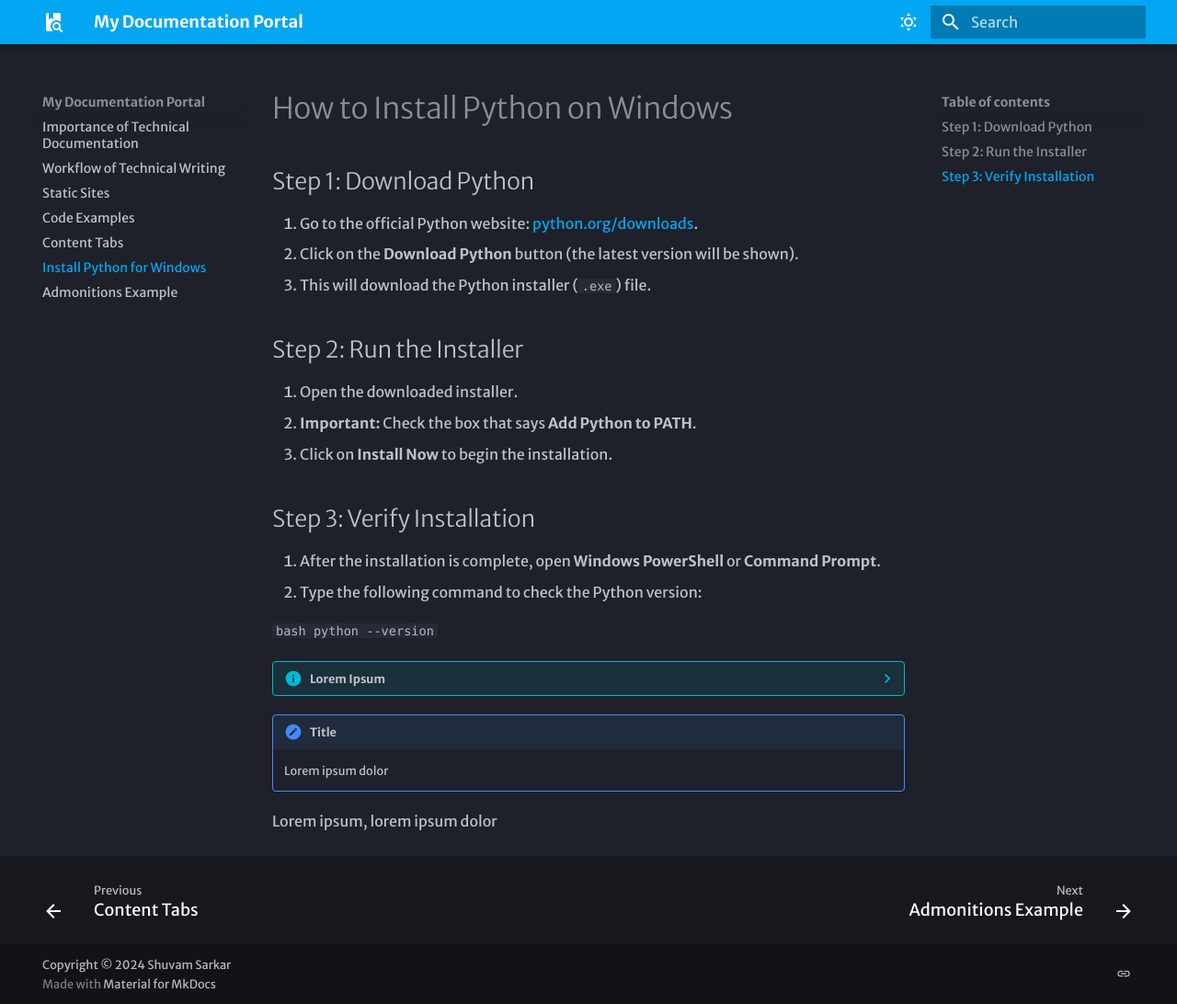
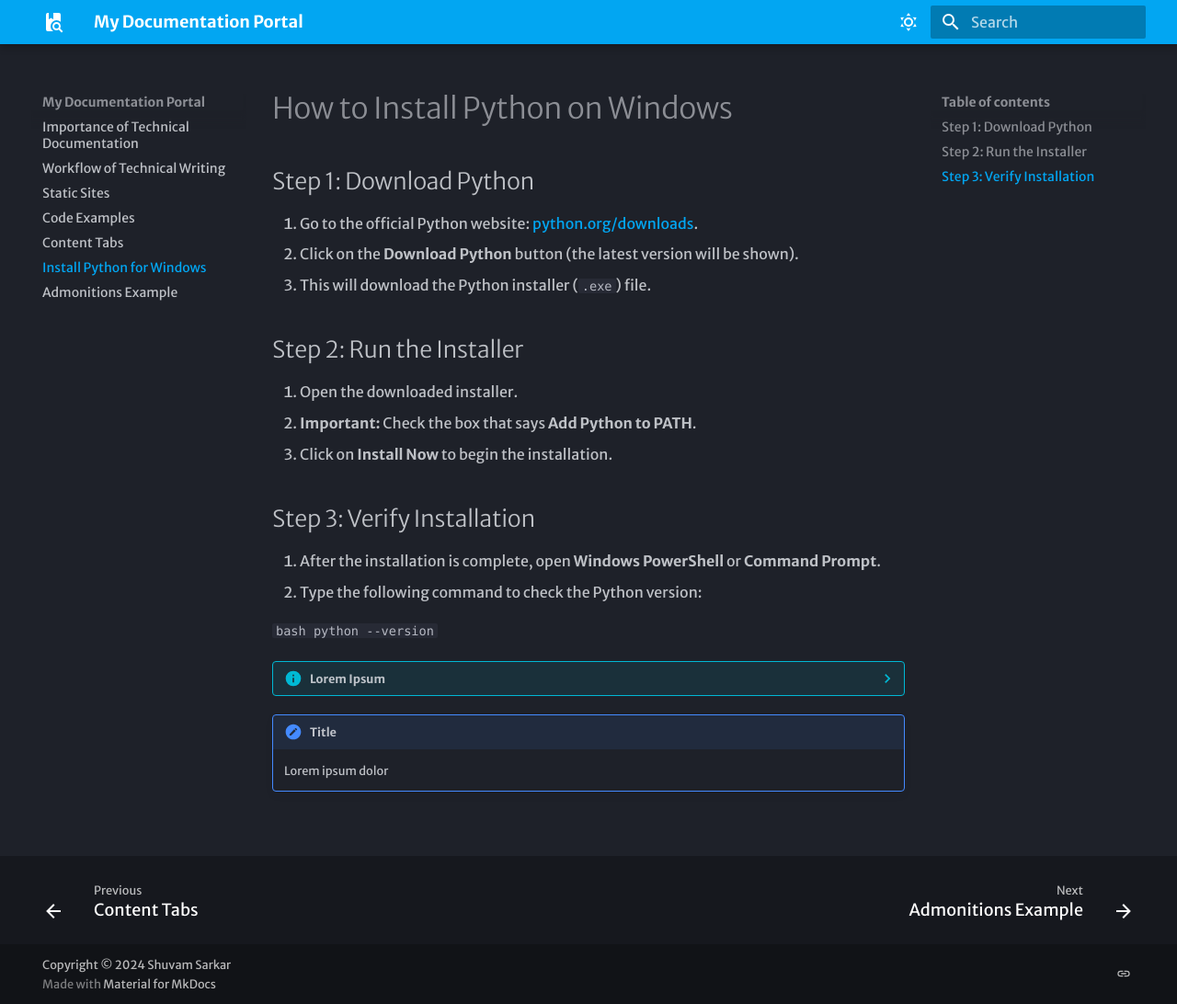
Before and after one commit to Shuvam119/technical-documentation, an MkDocs documentation site: the page built from docs/Sample.md, in a window 1280 px wide and 1092 px high. Shown: the whole window at 92% size. Built offline with MkDocs 1.6.1 and Material for MkDocs 9.7.7, drawn with Linux system fonts in a browser that asks for light colours; some web fonts are replaced.

Commit message:
Cleared extra line

```diff
--- a/docs/Sample.md
+++ b/docs/Sample.md
@@ -27,5 +27,3 @@
 
 !!! note "Title"
     Lorem ipsum dolor
-
-Lorem ipsum, lorem ipsum dolor
```
